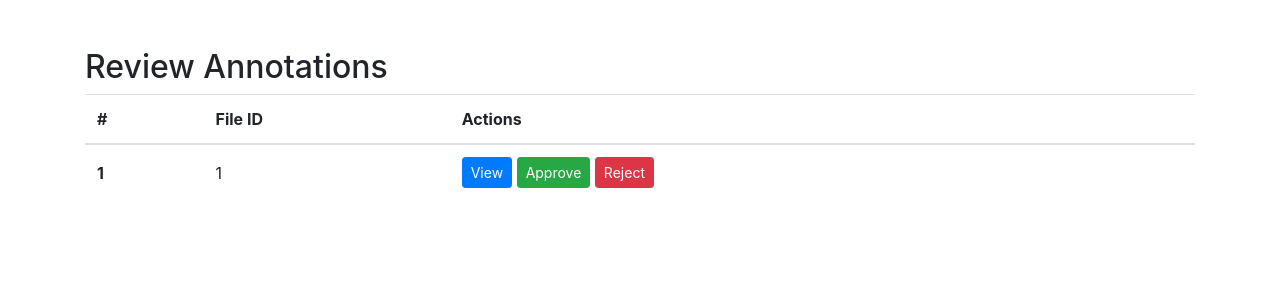
After one commit to kushiluv/BirdCountSite, a Flask app: page /admin/review_annotations in a window 1280 px wide. The commit adds this page. Shown: the top 300 px of the page. Run offline with Flask 3, Linux system fonts and the light colour scheme; a database or web service that is not in the repository returns one stand-in record (values such as "Sample title"); parts of the project's set-up code (start-up, migrations or seed data) failed here and were passed over; some libraries are stand-ins or nearby versions.

Commit message:
Add files via upload

```diff
--- a/app.py
+++ b/app.py
@@ -1,5 +1,8 @@
 from flask import Flask, request, redirect, url_for, render_template, jsonify , json, session
 import os
+from markupsafe import Markup
+from base64 import b64decode
+from flask import send_file
 from werkzeug.utils import secure_filename
 from bson.objectid import ObjectId
 from flask import make_response,abort
@@ -30,19 +33,29 @@ ALLOWED_EXTENSIONS = {'png', 'jpg', 'jpeg', 'gif','CR2'}
 def allowed_file(filename):
     return '.' in filename and filename.rsplit('.', 1)[1].lower() in ALLOWED_EXTENSIONS
 
-
 @app.route('/save_annotations/<file_id>', methods=['POST'])
 def save_annotations(file_id):
     try:
-        data = request.json  # Get the annotations data from the request
+        # Get the annotations data from the form
+        annotations = json.loads(request.form.get('annotations'))
+        file_id = request.form.get('file_id')
+
+        # Get the image file from the form
+        image = request.files.get('image')
+        if image:
+            # Save the image file to GridFS
+            image_id = fs.put(image.read(), content_type=image.content_type)
+        else:
+            image_id = None
+
         # Save the annotations data to MongoDB
         result = db.annotations.insert_one({
             'file_id': file_id,
-            'annotations': data
+            'image_id': image_id,  # Save the GridFS image ID here
+            'annotations': annotations
         })
-        print(result.inserted_id)
 
-        return jsonify({'message': 'Annotations saved successfully'}), 200
+        return jsonify({'message': 'Annotations saved successfully', 'image_id': str(image_id)}), 200
     except Exception as e:
         return jsonify({'error': str(e)}), 500
 
@@ -135,7 +148,45 @@ def serve_pil_image(file_id):
         return response
     except gridfs.NoFile:
         abort(404)
+@app.route('/admin/review_annotations')
+def review_annotations():
+    # Fetch only the annotations that have not been approved yet
+    annotations_list = db.annotations.find({'approved': {'$ne': True}})
+    annotations = []
+    for annotation in annotations_list:
+        annotations.append({
+            '_id': str(annotation['_id']),
+            'file_id': annotation['file_id'],
+            'image_id': str(annotation.get('image_id', '')),
+            'annotations': annotation['annotations']
+        })
+    annotations_data = {'annotations': annotations}
+    return render_template('review_annotations.html', annotations_data=annotations_data)
 
 
+
+    return render_template('review_annotations.html', annotations_data=annotations_data)
+
+@app.route('/admin/approve_annotation/<annotation_id>')
+def approve_annotation(annotation_id):
+    try:
+        db.annotations.update_one({'_id': ObjectId(annotation_id)}, {'$set': {'approved': True}})
+        return jsonify({'message': 'Annotation approved successfully'}), 200
+    except Exception as e:
+        return jsonify({'error': str(e)}), 500
+
+@app.route('/admin/reject_annotation/<annotation_id>')
+def reject_annotation(annotation_id):
+    db.annotations.delete_one({'_id': ObjectId(annotation_id)})
+    return redirect(url_for('review_annotations'))
+@app.route('/annotated_image/<image_id>')
+def serve_annotated_image(image_id):
+    try:
+        grid_out = fs.get(ObjectId(image_id))
+        response = make_response(grid_out.read())
+        response.mimetype = grid_out.content_type
+        return response
+    except gridfs.NoFile:
+        abort(404)
 if __name__ == '__main__':
     app.run(debug=True)
--- /dev/null
+++ b/templates/review_annotations.html
@@ -0,0 +1,143 @@
+<!DOCTYPE html>
+<html lang="en">
+<head>
+    <meta charset="UTF-8">
+    <meta name="viewport" content="width=device-width, initial-scale=1.0">
+    <title>Review Annotations</title>
+    <link rel="stylesheet" href="https://stackpath.bootstrapcdn.com/bootstrap/4.5.2/css/bootstrap.min.css">
+    <style>
+        .table td, .table th {
+            word-break: break-word; /* Allows long words to be able to break and wrap onto the next line */
+            vertical-align: middle; /* Aligns content in the middle vertically */
+        }
+        .action-buttons {
+            white-space: nowrap; /* Keeps the buttons from wrapping */
+        }
+        .modal-img {
+            max-width: 100%;
+            height: auto;
+        }
+        /* Hide the overflow content and add ellipsis */
+        .truncate {
+            max-width: 150px;
+            overflow: hidden;
+            text-overflow: ellipsis;
+            white-space: nowrap;
+        }
+    </style>
+</head>
+<body>
+    <div class="container mt-5">
+        <h2>Review Annotations</h2>
+        <div class="table-responsive">
+            <table class="table">
+                <thead>
+                    <tr>
+                        <th scope="col">#</th>
+                        <th scope="col">File ID</th>
+                        <th scope="col">Actions</th>
+                    </tr>
+                </thead>
+                <tbody>
+                    {% for annotation in annotations_data.annotations %}
+                    <tr data-file-id="{{ annotation.file_id }}" data-image-id="{{ annotation.image_id }}" data-annotations="{{ annotation.annotations|tojson|safe }}">
+                        <th scope="row">{{ loop.index }}</th>
+                        <td class="truncate">{{ annotation.file_id }}</td>
+                        <td class="action-buttons">
+                            <button class="btn btn-primary btn-sm view-btn" onclick="showImageModal('{{ annotation.image_id }}')">View</button>
+                            <a href="#" onclick="approveAnnotation('{{ annotation._id }}', this)" class="btn btn-success btn-sm">Approve</a>
+                            <a href="{{ url_for('reject_annotation', annotation_id=annotation._id) }}" class="btn btn-danger btn-sm">Reject</a>
+                        </td>
+                    </tr>
+                    {% endfor %}
+
+                </tbody>
+            </table>
+        </div>
+    </div>
+
+    <!-- Image Modal Structure -->
+    <!-- Image Modal Structure -->
+    <div class="modal fade" id="imageModal" tabindex="-1" role="dialog" aria-labelledby="imageModalLabel" aria-hidden="true">
+        <div class="modal-dialog modal-lg" role="document">
+            <div class="modal-content">
+                <div class="modal-header">
+                    <h5 class="modal-title" id="imageModalLabel">Annotated Image</h5>
+                    <button type="button" class="close" data-dismiss="modal" aria-label="Close">
+                        <span aria-hidden="true">&times;</span>
+                    </button>
+                </div>
+                <div class="modal-body">
+                    <img id="annotatedImage" class="modal-img" src="" alt="Annotated Image">
+                </div>
+            </div>
+        </div>
+    </div>
+
+    <script src="https://code.jquery.com/jquery-3.5.1.min.js"></script>
+    <script src="https://cdn.jsdelivr.net/npm/@popperjs/core@2.5.2/dist/umd/popper.min.js"></script>
+    <script src="https://stackpath.bootstrapcdn.com/bootstrap/4.5.2/js/bootstrap.min.js"></script>
+    <script>
+        document.addEventListener('DOMContentLoaded', function() {
+    document.querySelectorAll('tr[data-file-id]').forEach(function(row) {
+        var annotations = row.getAttribute('data-annotations');
+
+    });
+});
+function approveAnnotation(annotationId, element) {
+    $.ajax({
+        url: '/admin/approve_annotation/' + annotationId,
+        type: 'GET',
+        success: function(response) {
+            // If successfully approved, remove the row from the table
+            $(element).closest('tr').remove();
+        },
+        error: function(error) {
+            console.error('Error approving annotation:', error);
+        }
+    });
+}
+
+
+
+        // Function to show the modal with the image and annotations
+        function showImageModal(fileId) {
+            var image = document.getElementById('annotatedImage');
+            console.log(fileId);
+            // Assuming that you have saved the annotated image with a filename in the database
+            // and you have a route that can serve the image when given the filename.
+            image.src = '/image/' + fileId; // Update with the correct endpoint if needed
+            $('#imageModal').modal('show');
+        }
+document.addEventListener('DOMContentLoaded', function() {
+    document.querySelectorAll('.view-btn').forEach(function(button) {
+        button.addEventListener('click', function() {
+            var row = this.closest('tr');
+            var fileId = row.getAttribute('data-file-id');
+            if (!fileId || fileId === 'null') {
+                console.error('Invalid file ID');
+                return;
+            }
+            // Pass the fileId to the modal display function
+
+        });
+    });
+});
+
+
+
+        // This script is a workaround to safely pass the annotations data to the function
+        // document.addEventListener('DOMContentLoaded', function() {
+        //     var rows = document.querySelectorAll('tr[data-file-id]');
+        //     rows.forEach(function(row) {
+        //         row.addEventListener('click', function() {
+        //             var fileId = this.getAttribute('data-file-id');
+        //             var annotations = JSON.parse(this.getAttribute('data-annotations'));
+        //             showImageModal(fileId, annotations);
+        //         });
+        //     });
+        // });
+
+    </script>
+</body>
+</html>
```
Also changed, not shown: templates/annotate.html (+20 -16 lines).
